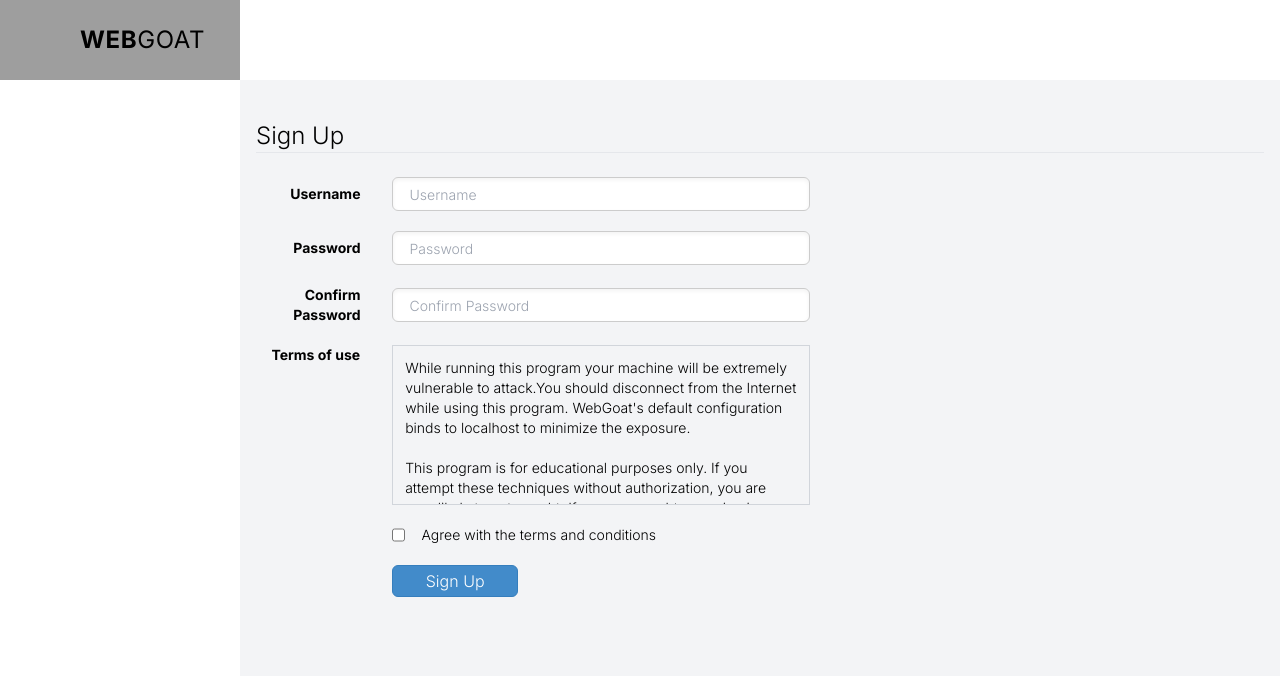
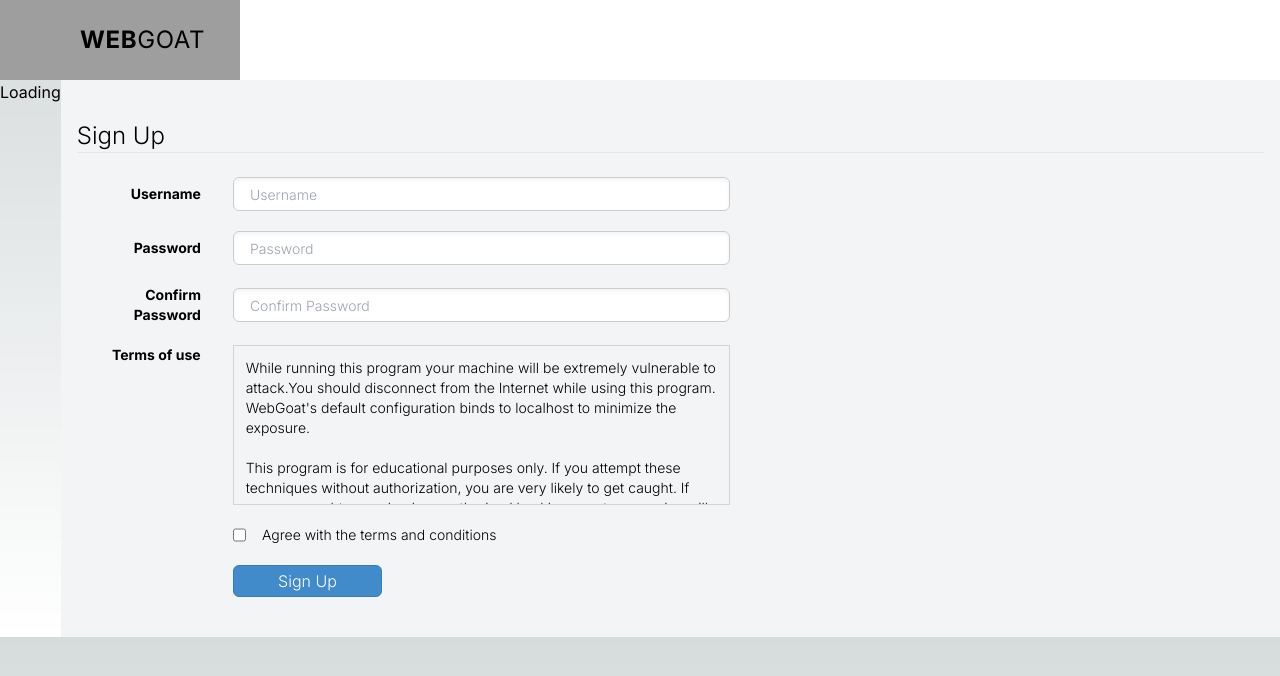
Before and after one commit to nbaars/webgoat-new-frontend, a Next.js app: page /signup in a window 1280 px wide. Shown: the top 676 px of the page. Built offline with nearby package versions, Linux system fonts and the light colour scheme; grey boxes are pictures that could not be loaded.

Commit message:
Refactored aside

```diff
--- a/src/components/shared/aside/aside.tsx
+++ b/src/components/shared/aside/aside.tsx
@@ -59,9 +59,15 @@
     }
     setOpenned(index);
   };
-    console.log(lesson)
+  console.log(lesson)
+
+  if (!lesson) {
+      return (
+          <>Loading</>
+      )
+  }
   return (
-    <aside className={"min-w-60 min-h-screen bg-white flex flex-col"}>
+    <aside className={"min-w-60 h-full bg-white flex flex-col"}>
       {lesson && lesson.map((lesson, index) => {
         return (
           <DropDownMenu
```
